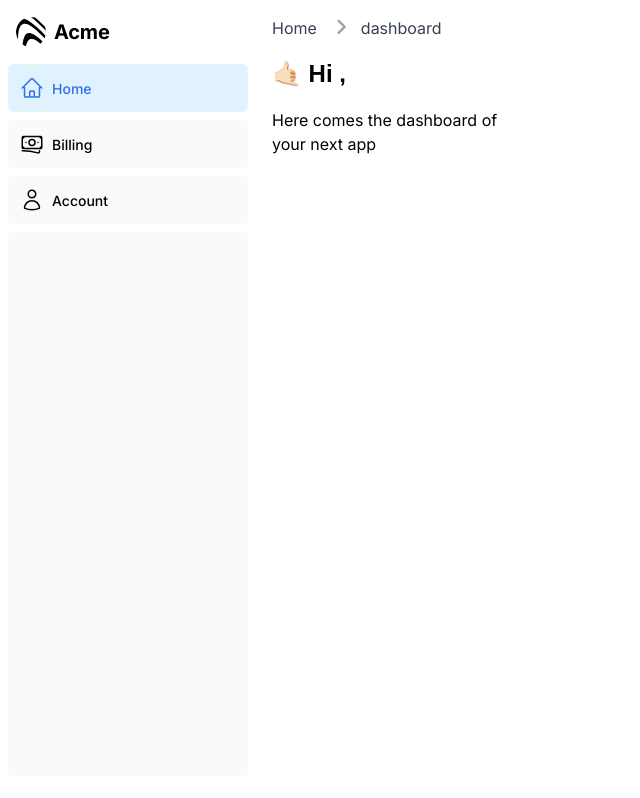
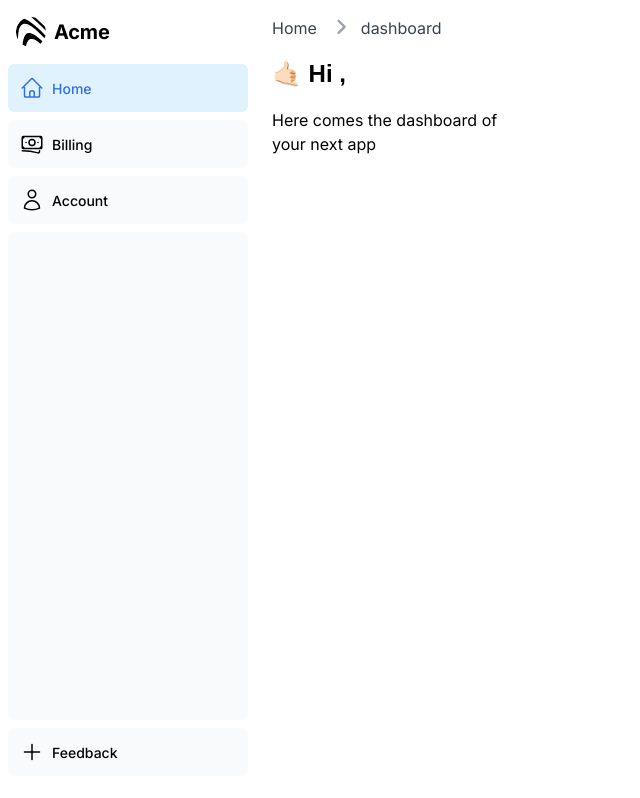
Before and after one commit to guillim/nextjs-boilerplate, a Next.js app: page /dashboard in a window 1280 px wide. Shown: the whole page, without its empty margins (0-640 px from the left). Built offline with nearby package versions, Linux system fonts and the light colour scheme; no server answers; a web font is replaced by a local one.

Commit message:
Feedback button

```diff
--- a/app/ui/dashboard/sidenav.tsx
+++ b/app/ui/dashboard/sidenav.tsx
@@ -1,7 +1,8 @@
 import NavLinks from '@/app/ui/dashboard/nav-links';
 import AcmeLogo from '@/app/ui/acme-logo';
-import { PowerIcon } from '@heroicons/react/24/outline';
+import { PlusIcon, PowerIcon } from '@heroicons/react/24/outline';
 import { signOut, auth } from '@/auth';
+import Link from 'next/link';
 
 export default async function SideNav() {
   const user = await auth();
@@ -18,6 +19,11 @@ export default async function SideNav() {
       <div className="flex grow flex-row justify-between space-x-2 md:flex-col md:space-x-0 md:space-y-2">
         <NavLinks />
         <div className="hidden h-auto w-full grow rounded-md bg-gray-50 md:block"></div>
+        <Link className="flex h-[48px] w-full grow items-center justify-center gap-2 rounded-md bg-gray-50 p-3 text-sm font-medium hover:bg-sky-100 hover:text-blue-600 md:flex-none md:justify-start md:p-2 md:px-3"
+          href='mailto:contact@example.com'>
+          <PlusIcon className="w-6" />
+          <div className="hidden md:block">Feedback</div>
+        </Link>
         <form action={async () => {
           'use server';
           await signOut();
```
